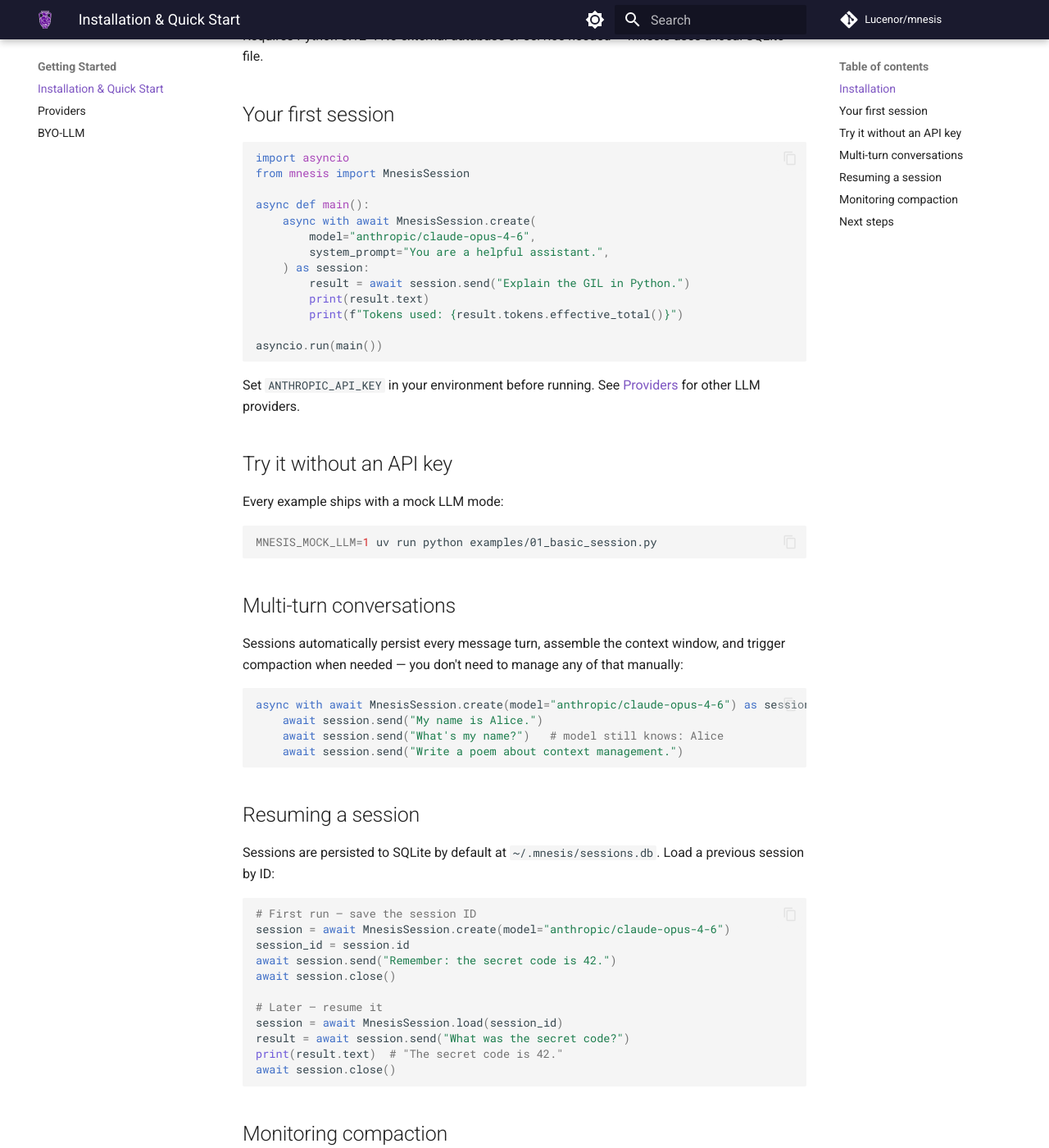
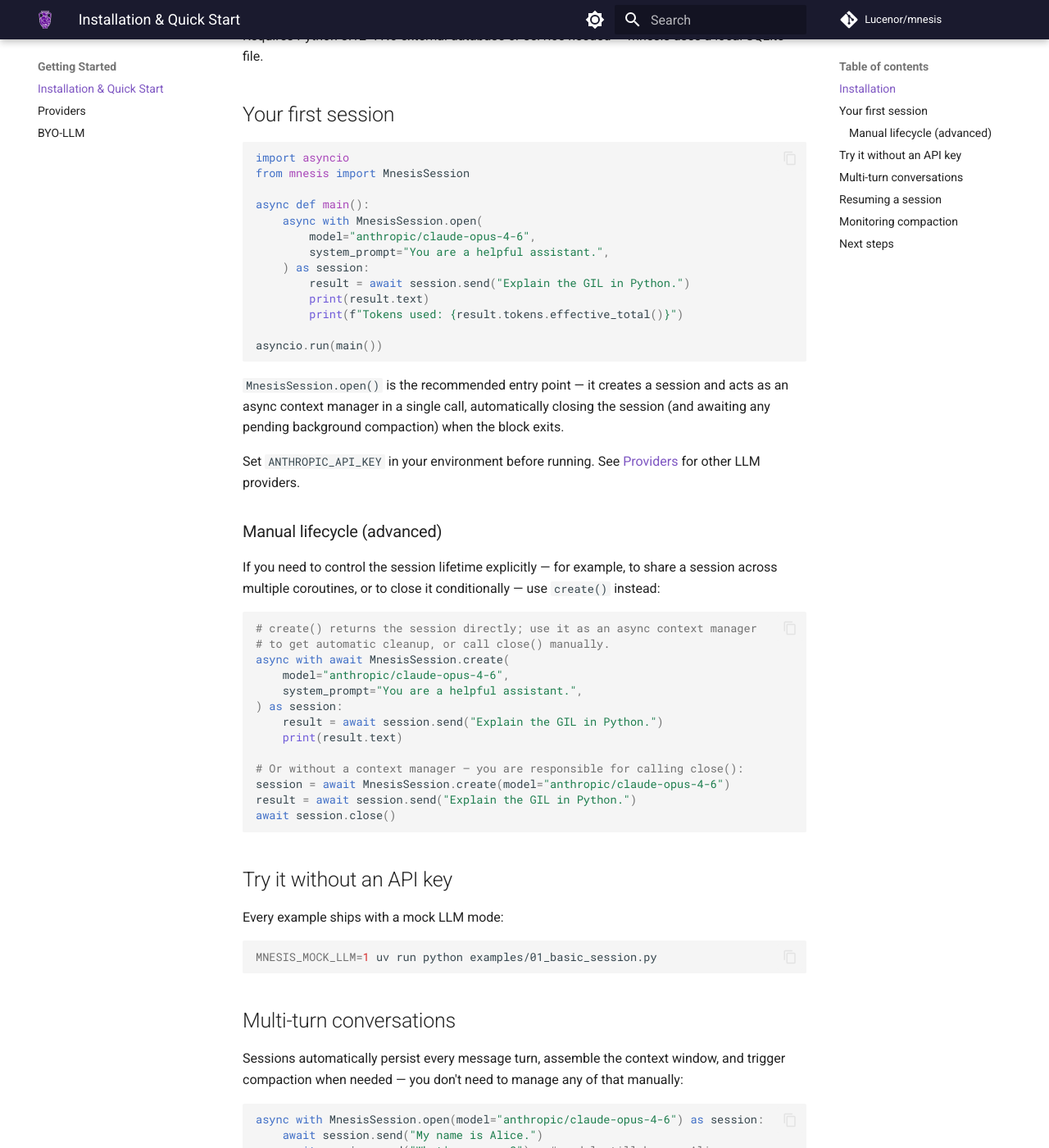
Before and after one commit to Lucenor/mnesis, an MkDocs documentation site: the page built from docs/getting-started.md, in a window 1280 px wide and 1400 px high, scrolled down 342 px. Shown: the whole window at 82% size. Built offline with MkDocs 1.6.1 and Material for MkDocs 9.7.7, drawn with Linux system fonts in a browser that asks for light colours; comment, search, counter and statistics services are not loaded.

Commit message:
docs: update open() pattern in getting-started, README, and contributing guide
Promote MnesisSession.open() as the primary entry point throughout
public-facing docs, replacing the older `async with await MnesisSession.create()`
double-ceremony pattern that confused new users.

Specific changes:
- docs/getting-started.md: open() is now the first code example; create() is
  moved to a "Manual lifecycle (advanced)" subsection with explanation of when
  to prefer it. Multi-turn example also updated.
- README.md Quick Start: primary example uses open(); a follow-up sentence
  explains create() for explicit lifecycle control.
- README.md Configuration: adds StoreConfig, OperatorConfig to the import
  line, matching the table below which references both config classes.
- CONTRIBUTING.md: new "Contributing to Documentation" section covering docs
  deps setup, mkdocs serve preview, page/nav layout, the auto-generated
  docs/api/ caveat, and style conventions (Google docstrings, admonitions,
  Mermaid, mock-LLM examples).
- src/mnesis/session.py open() docstring: adds a Note explaining that operator
  event bus wiring (LLMMap, AgenticMap) requires passing event_bus explicitly.
- src/mnesis/__init__.py module docstring: updated to use open() pattern.

````diff
--- a/docs/getting-started.md
+++ b/docs/getting-started.md
@@ -17,7 +17,7 @@
 from mnesis import MnesisSession
 
 async def main():
-    async with await MnesisSession.create(
+    async with MnesisSession.open(
         model="anthropic/claude-opus-4-6",
         system_prompt="You are a helpful assistant.",
     ) as session:
@@ -28,7 +28,29 @@
 asyncio.run(main())
 ```
 
+`MnesisSession.open()` is the recommended entry point — it creates a session and acts as an async context manager in a single call, automatically closing the session (and awaiting any pending background compaction) when the block exits.
+
 Set `ANTHROPIC_API_KEY` in your environment before running. See [Providers](providers.md) for other LLM providers.
+
+### Manual lifecycle (advanced)
+
+If you need to control the session lifetime explicitly — for example, to share a session across multiple coroutines, or to close it conditionally — use `create()` instead:
+
+```python
+# create() returns the session directly; use it as an async context manager
+# to get automatic cleanup, or call close() manually.
+async with await MnesisSession.create(
+    model="anthropic/claude-opus-4-6",
+    system_prompt="You are a helpful assistant.",
+) as session:
+    result = await session.send("Explain the GIL in Python.")
+    print(result.text)
+
+# Or without a context manager — you are responsible for calling close():
+session = await MnesisSession.create(model="anthropic/claude-opus-4-6")
+result = await session.send("Explain the GIL in Python.")
+await session.close()
+```
 
 ## Try it without an API key
 
@@ -43,7 +65,7 @@
 Sessions automatically persist every message turn, assemble the context window, and trigger compaction when needed — you don't need to manage any of that manually:
 
 ```python
-async with await MnesisSession.create(model="anthropic/claude-opus-4-6") as session:
+async with MnesisSession.open(model="anthropic/claude-opus-4-6") as session:
     await session.send("My name is Alice.")
     await session.send("What's my name?")   # model still knows: Alice
     await session.send("Write a poem about context management.")
--- a/src/mnesis/__init__.py
+++ b/src/mnesis/__init__.py
@@ -5,7 +5,7 @@
 
     from mnesis import MnesisSession, MnesisConfig
 
-    async with await MnesisSession.create(model="anthropic/claude-opus-4-6") as session:
+    async with MnesisSession.open(model="anthropic/claude-opus-4-6") as session:
         result = await session.send("Hello!")
         print(result.text)
 """
````
Also changed, not shown: CONTRIBUTING.md (+46 -0 lines), README.md (+4 -2 lines), 1 other file.
